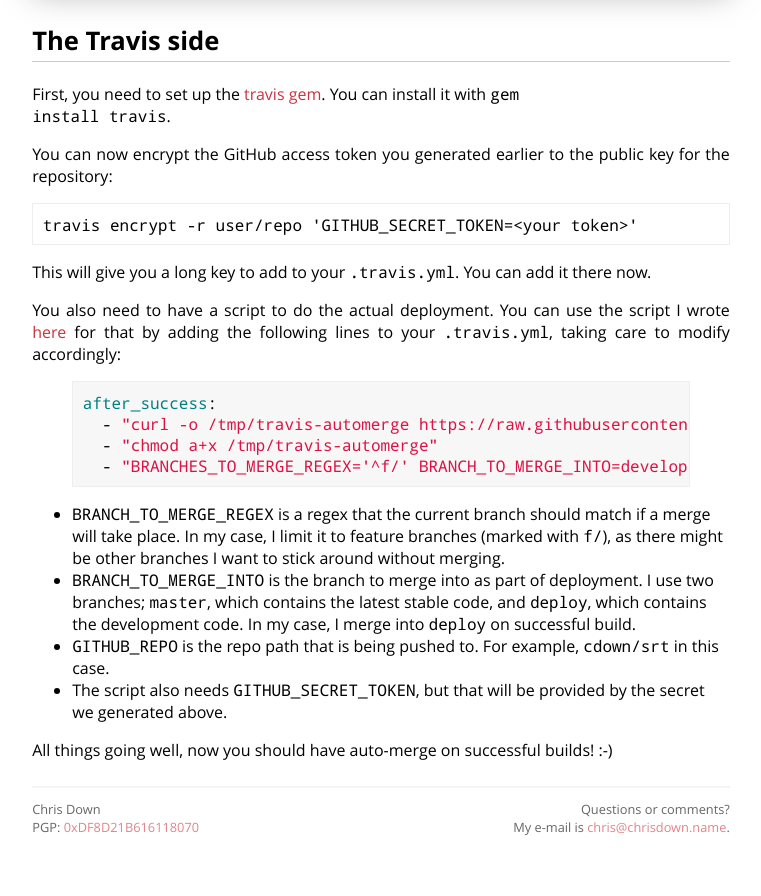
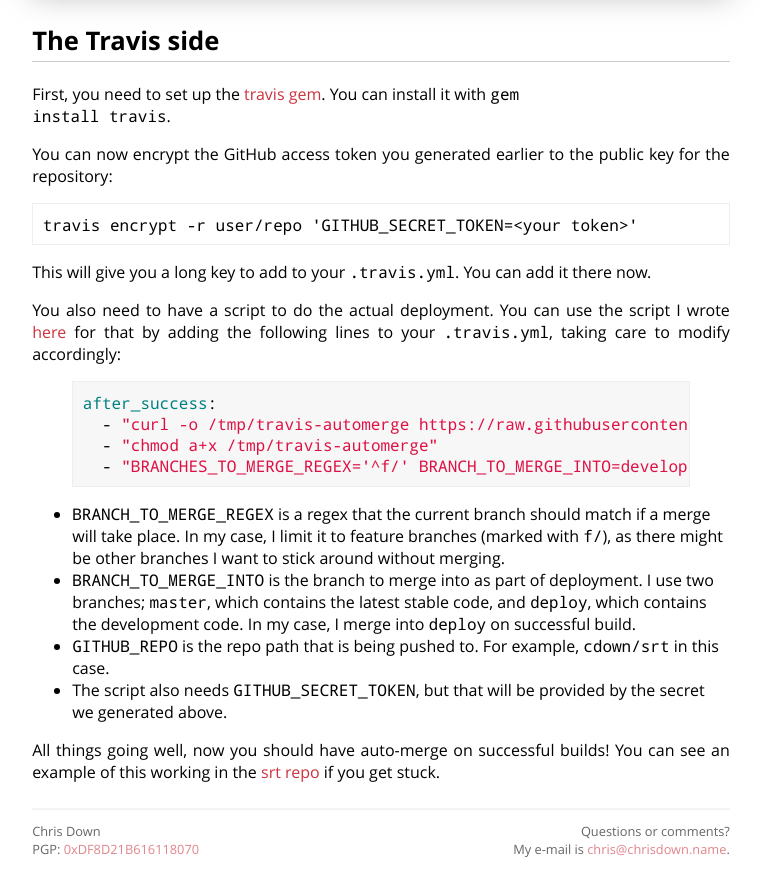
Before and after one commit to cdown/chrisdown.name, a Jekyll site: the page built from _posts/2015-09-27-auto-merging-successful-builds-from-travis-ci.md, in a window 1280 px wide and 900 px high, scrolled down 1740 px. Shown: the top 896 px of the window, without its empty margins (259-1020 px from the left). Built offline with Jekyll 4.4.1, drawn with Linux system fonts in a browser that asks for light colours.

Commit message:
Add link to SRT repo

```diff
--- a/_posts/2015-09-27-auto-merging-successful-builds-from-travis-ci.md
+++ b/_posts/2015-09-27-auto-merging-successful-builds-from-travis-ci.md
@@ -79,7 +79,9 @@ after_success:
 - The script also needs `GITHUB_SECRET_TOKEN`, but that will be provided by the
   secret we generated above.
 
-All things going well, now you should have auto-merge on successful builds! :-)
+All things going well, now you should have auto-merge on successful builds! You
+can see an example of this working in the [srt repo][] if you get stuck.
 
 [travis gem]: https://rubygems.org/gems/travis
 [here]: https://github.com/cdown/travis-automerge/blob/master/travis-automerge
+[srt repo]: https://github.com/cdown/srt/blob/develop/.travis.yml
```
